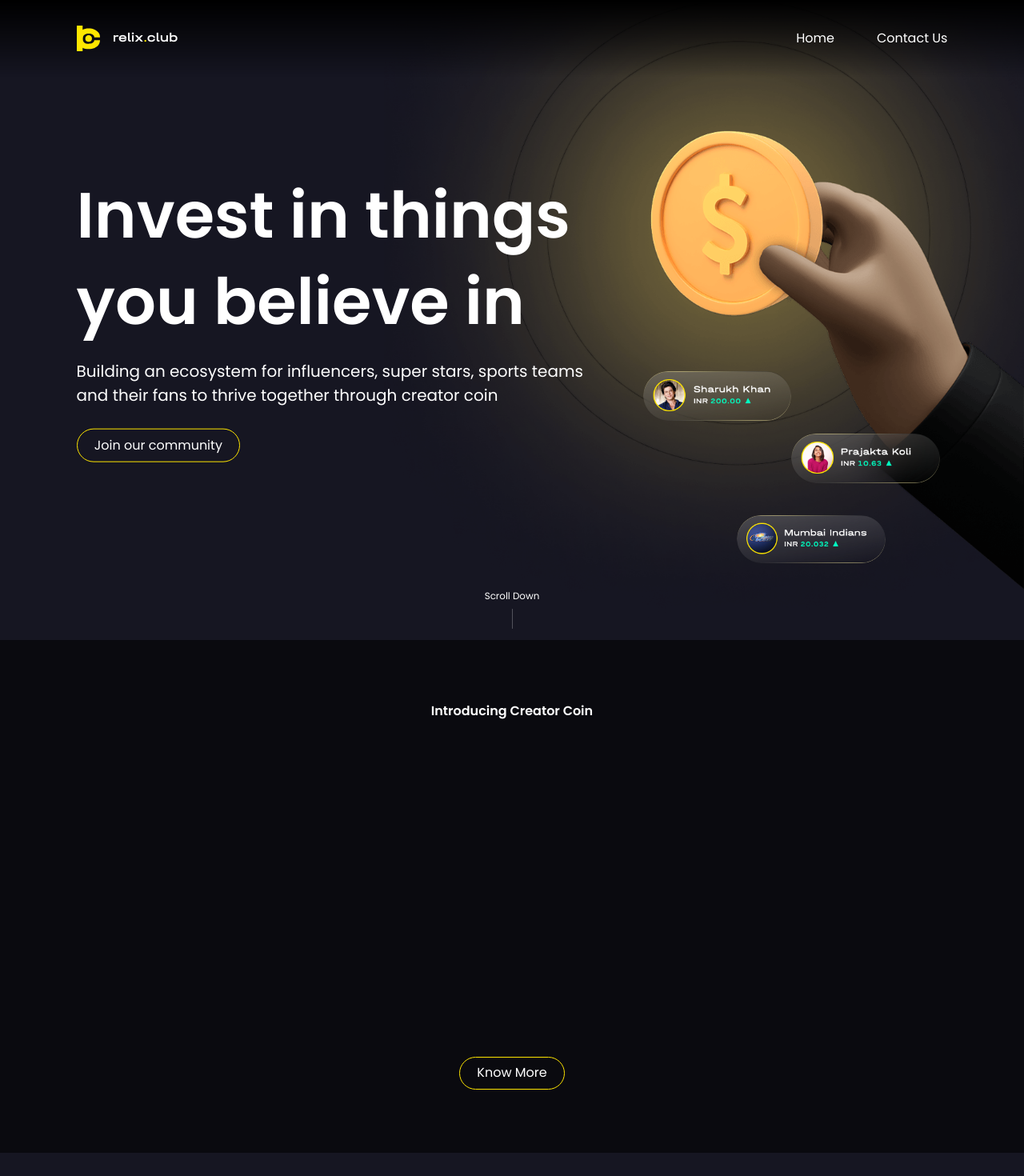
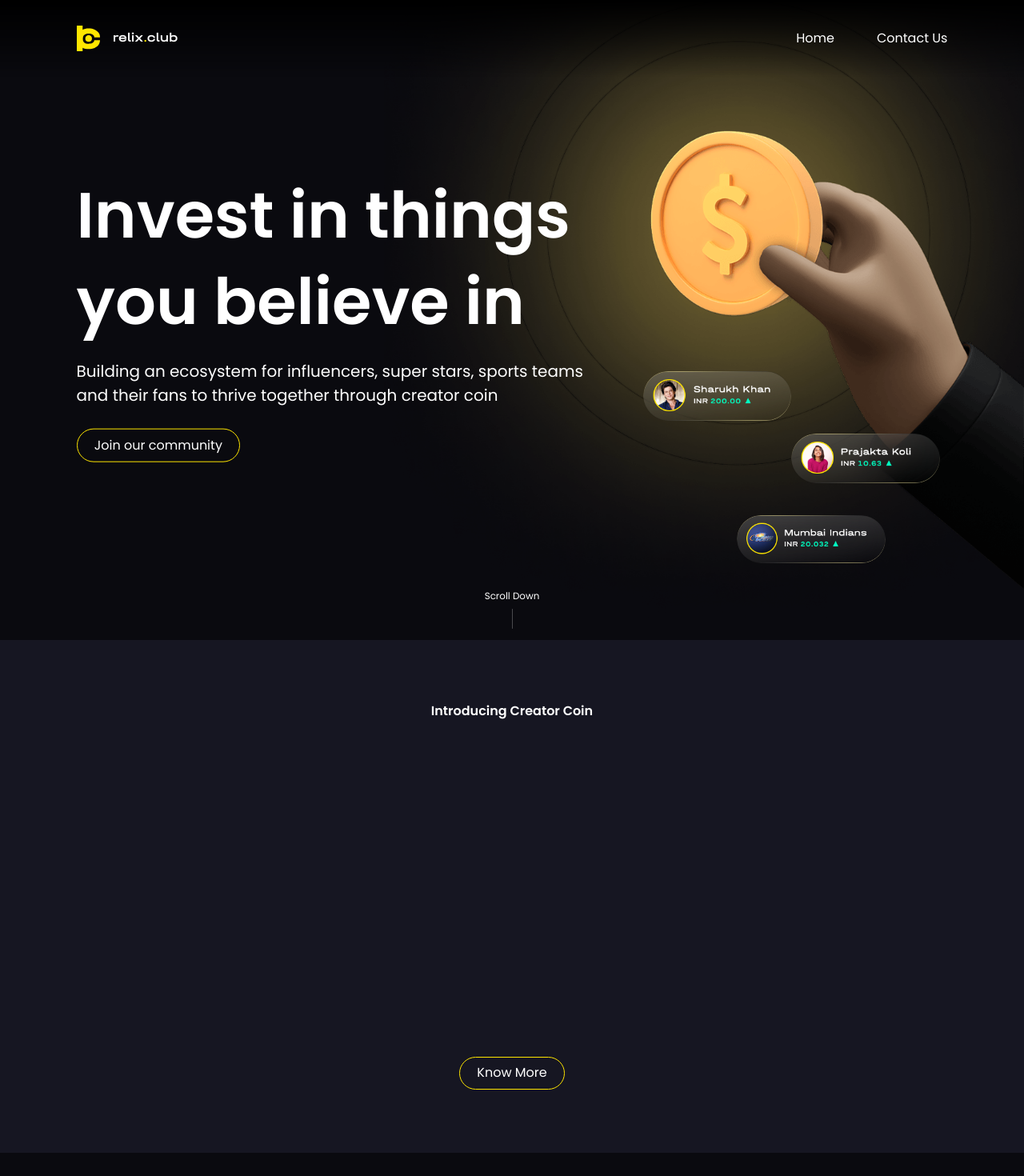
Before and after one commit to Mynk-9/relix-club, a React (Create React App) app: page / in a window 1280 px wide. Shown: the top 1470 px of the page at 80% size. Built offline with nearby package versions, Linux system fonts and the light colour scheme.

Commit message:
Fix colors

```diff
--- a/src/pages/mainpage/MainPage.module.scss
+++ b/src/pages/mainpage/MainPage.module.scss
@@ -327,10 +327,10 @@
     }
 }
 .section:nth-child(2n + 1) {
-    background-color: #0a0a0f;
+    background-color: #161622;
 }
 .section:nth-child(2n) {
-    background-color: #161622;
+    background-color: #0a0a0f;
 }
 .heroSection {
     height: 100vh;
```
